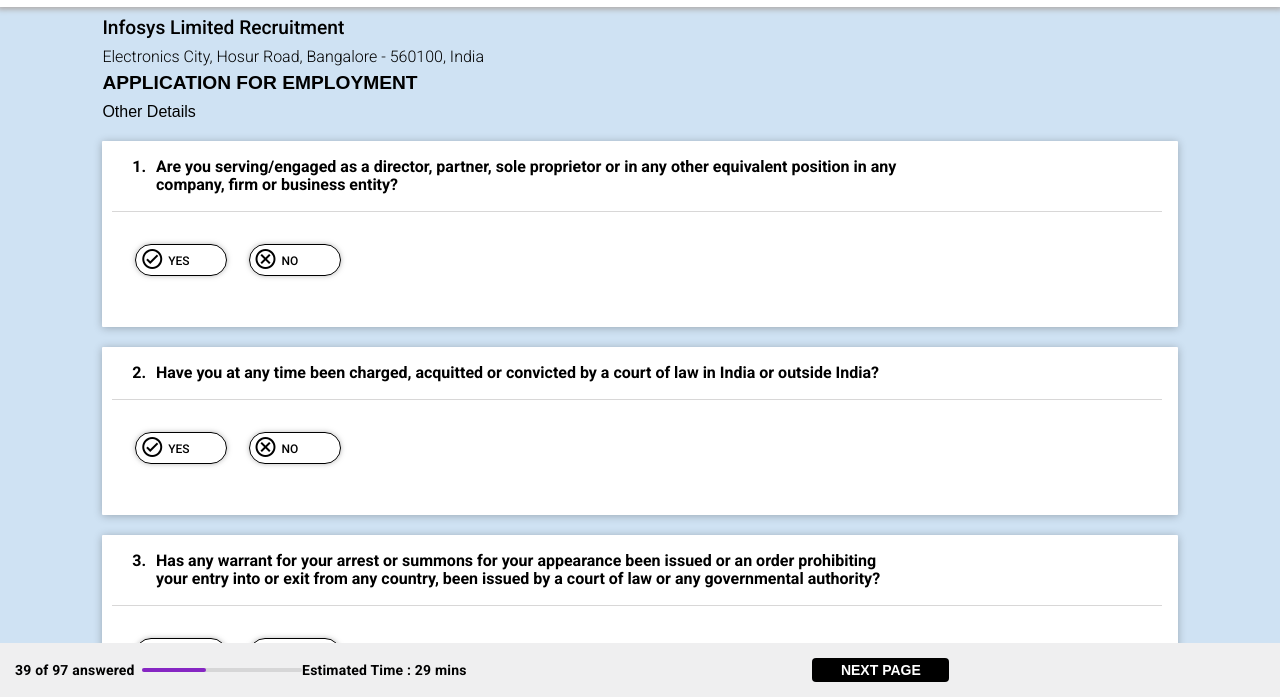
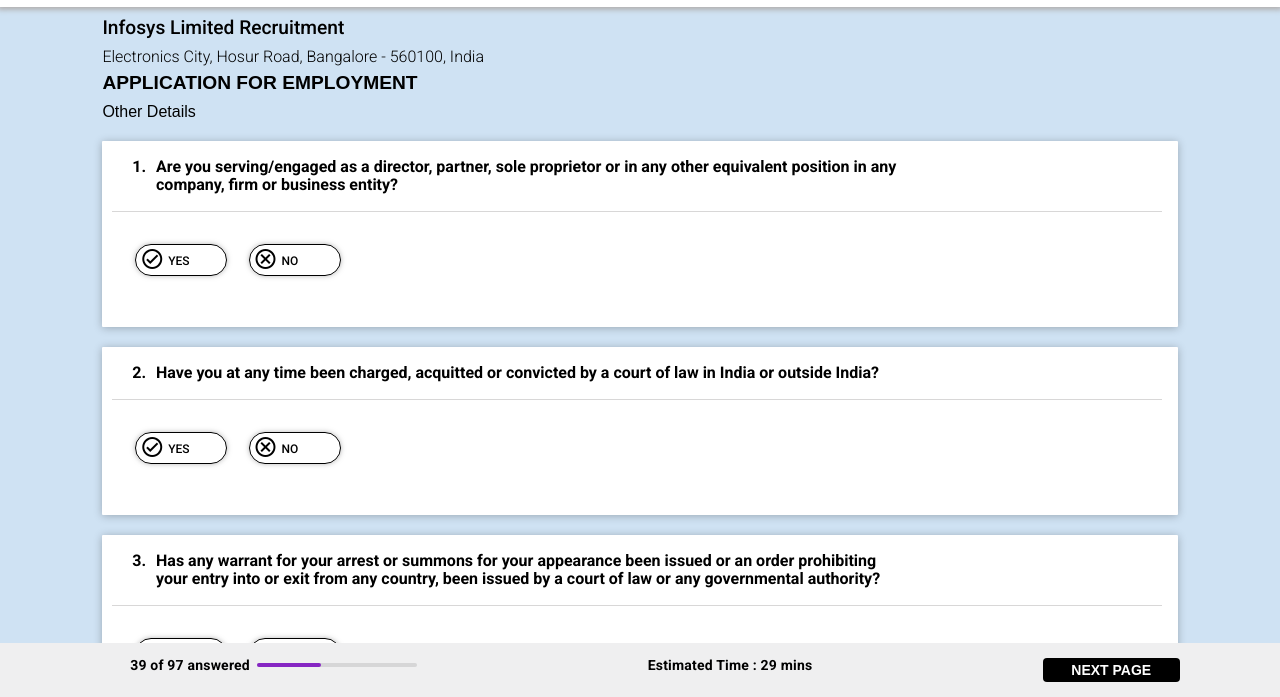
Before and after one commit to jyothikiran843/project, a plain HTML site: page index.html in a window 1280 px wide. Shown: the part 103-800 px from the top of the page. Drawn offline with Linux system fonts and the light colour scheme.

Commit message:
flex changes1

```diff
--- a/styles.css
+++ b/styles.css
@@ -211,9 +211,6 @@ b{
     width: 100%;
     height: max-content;
     display: flex;
-    flex-wrap: wrap;
-    align-items: center;
-    flex-direction: row;
     justify-content: space-around;
     font-family: Roboto;
     font-size: 14px;
@@ -225,18 +222,17 @@ b{
     line-height: 14px;
 }
 .answered{
-    /* flex-grow: 1; */
     display: flex;
 }
-.estimated-time{
-    /* margin-left: 90px; */
+/* .estimated-time{
+    margin-left: 90px;
     flex-grow: 1;
 }
 .nextpage{
-    /* margin-left: 90px; */
+    margin-left: 90px;
     flex-grow: 1;
     width: max-content;
-}
+} */
 #next-page{
     cursor: pointer;
     height: 24px;
```
